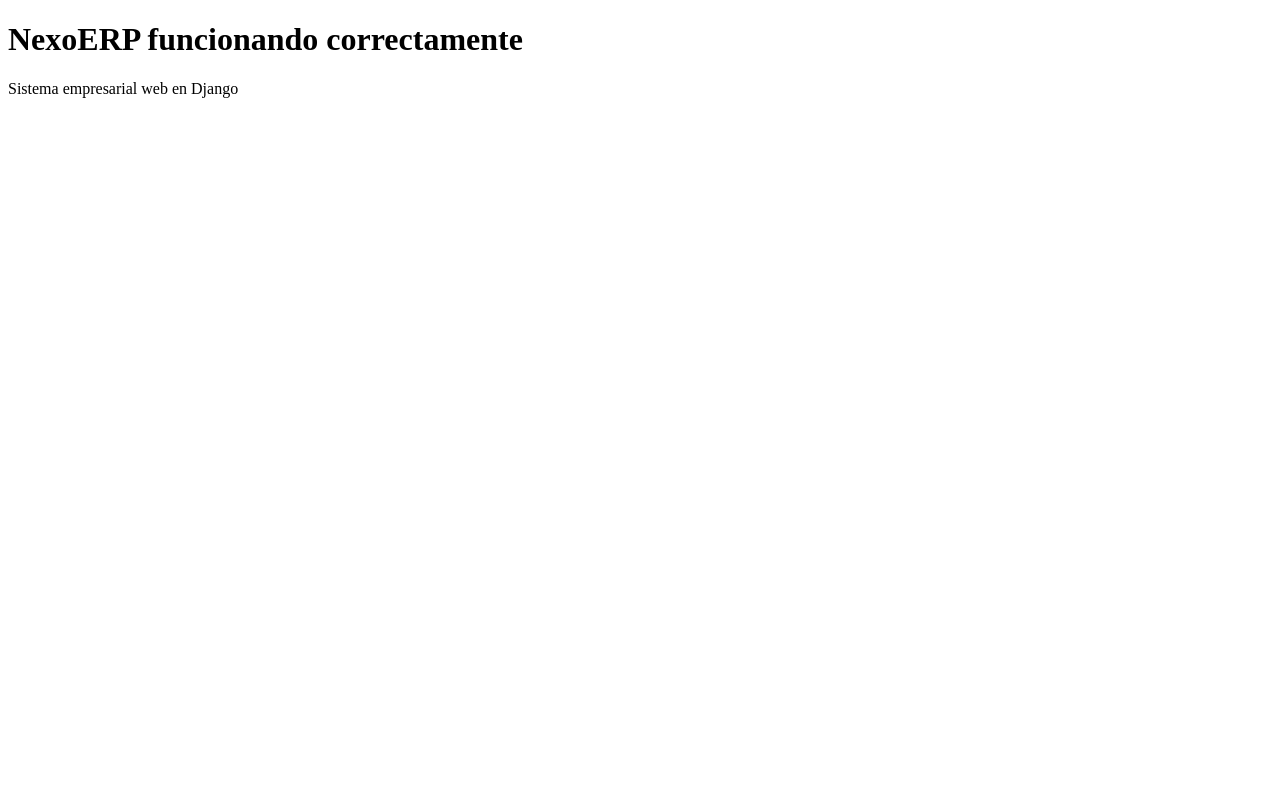
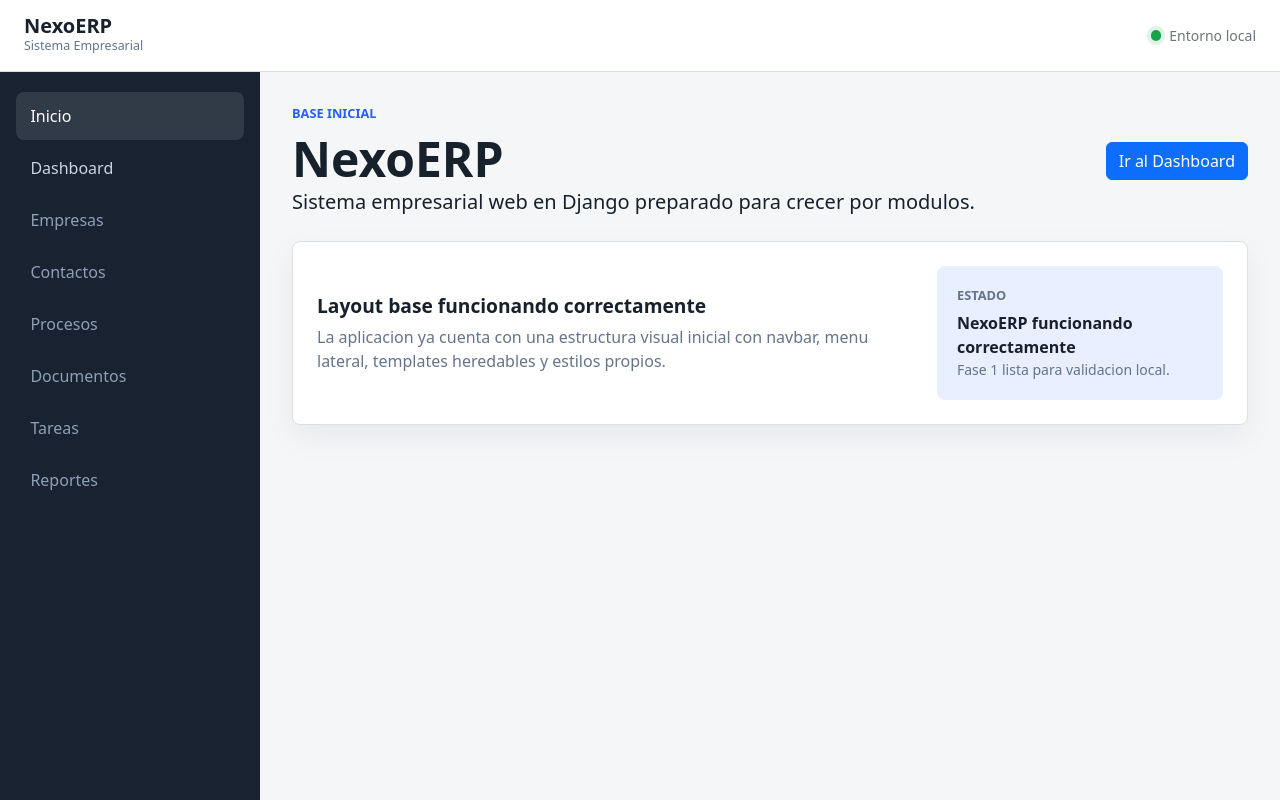
Before and after one commit to GeroDark/NexoERP, a Django app: page / in a window 1280 px wide. Run offline with Django 5.2, Linux system fonts and the light colour scheme.

Commit message:
feat: agregar layout base profesional con dashboard inicial

```diff
--- a/core/urls.py
+++ b/core/urls.py
@@ -1,10 +1,11 @@
 from django.urls import path
 
-from .views import home
+from .views import dashboard, home
 
 
 app_name = "core"
 
 urlpatterns = [
     path("", home, name="home"),
+    path("dashboard/", dashboard, name="dashboard"),
 ]
--- a/core/views.py
+++ b/core/views.py
@@ -3,3 +3,7 @@ from django.shortcuts import render
 
 def home(request):
     return render(request, "core/home.html")
+
+
+def dashboard(request):
+    return render(request, "core/dashboard.html")
--- /dev/null
+++ b/static/css/styles.css
@@ -0,0 +1,208 @@
+:root {
+    --app-bg: #f4f6f8;
+    --app-surface: #ffffff;
+    --app-border: #d9e0e7;
+    --app-text: #17212b;
+    --app-muted: #64748b;
+    --app-primary: #275efe;
+    --app-primary-soft: #e8efff;
+    --app-sidebar: #182230;
+}
+
+body {
+    min-height: 100vh;
+    background: var(--app-bg);
+    color: var(--app-text);
+    font-family: system-ui, -apple-system, BlinkMacSystemFont, "Segoe UI", sans-serif;
+}
+
+.app-shell {
+    min-height: 100vh;
+}
+
+.app-navbar {
+    min-height: 72px;
+    background: var(--app-surface);
+    border-bottom: 1px solid var(--app-border);
+}
+
+.brand-name {
+    color: var(--app-text);
+    font-size: 1.25rem;
+    font-weight: 700;
+    line-height: 1.1;
+}
+
+.brand-subtitle {
+    color: var(--app-muted);
+    font-size: 0.78rem;
+    font-weight: 500;
+}
+
+.status-dot {
+    width: 0.65rem;
+    height: 0.65rem;
+    border-radius: 50%;
+    background: #16a34a;
+    box-shadow: 0 0 0 0.25rem rgba(22, 163, 74, 0.14);
+}
+
+.app-layout {
+    display: grid;
+    grid-template-columns: 260px minmax(0, 1fr);
+    min-height: calc(100vh - 72px);
+}
+
+.app-sidebar {
+    background: var(--app-sidebar);
+    padding: 1.25rem 1rem;
+}
+
+.app-sidebar .nav-link {
+    border-radius: 0.5rem;
+    color: #cbd5e1;
+    font-weight: 500;
+    padding: 0.75rem 0.9rem;
+}
+
+.app-sidebar .nav-link:hover,
+.app-sidebar .nav-link.active {
+    background: rgba(255, 255, 255, 0.11);
+    color: #ffffff;
+}
+
+.app-sidebar .disabled-link {
+    color: #8ea0b8;
+}
+
+.app-content {
+    padding: 2rem;
+}
+
+.page-header {
+    display: flex;
+    align-items: center;
+    justify-content: space-between;
+    gap: 1rem;
+    margin-bottom: 1.5rem;
+}
+
+.page-header h1 {
+    margin: 0;
+    font-size: clamp(2rem, 4vw, 3rem);
+    font-weight: 750;
+    letter-spacing: 0;
+}
+
+.section-label {
+    margin-bottom: 0.4rem;
+    color: var(--app-primary);
+    font-size: 0.8rem;
+    font-weight: 700;
+    text-transform: uppercase;
+}
+
+.content-panel,
+.metric-card {
+    background: var(--app-surface);
+    border: 1px solid var(--app-border);
+    border-radius: 0.5rem;
+    box-shadow: 0 12px 32px rgba(15, 23, 42, 0.06);
+}
+
+.content-panel {
+    padding: 1.5rem;
+}
+
+.content-panel h2 {
+    font-size: 1.2rem;
+    font-weight: 700;
+}
+
+.content-panel p {
+    color: var(--app-muted);
+    margin-bottom: 0;
+}
+
+.status-card {
+    background: var(--app-primary-soft);
+    border-radius: 0.5rem;
+    padding: 1.25rem;
+}
+
+.status-card-label,
+.metric-card span {
+    color: var(--app-muted);
+    display: block;
+    font-size: 0.8rem;
+    font-weight: 700;
+    text-transform: uppercase;
+}
+
+.status-card strong,
+.status-card small,
+.metric-card strong,
+.metric-card small {
+    display: block;
+}
+
+.status-card strong {
+    margin-top: 0.35rem;
+}
+
+.status-card small,
+.metric-card small {
+    color: var(--app-muted);
+}
+
+.dashboard-grid {
+    display: grid;
+    gap: 1rem;
+    grid-template-columns: repeat(4, minmax(0, 1fr));
+}
+
+.metric-card {
+    min-height: 150px;
+    padding: 1.25rem;
+}
+
+.metric-card strong {
+    font-size: 2.3rem;
+    line-height: 1.2;
+    margin-top: 1rem;
+}
+
+@media (max-width: 991.98px) {
+    .app-layout {
+        grid-template-columns: 1fr;
+    }
+
+    .app-sidebar {
+        overflow-x: auto;
+        padding: 0.75rem 1rem;
+    }
+
+    .app-sidebar .nav {
+        flex-direction: row !important;
+        min-width: max-content;
+    }
+
+    .app-content {
+        padding: 1.25rem;
+    }
+
+    .page-header {
+        align-items: flex-start;
+        flex-direction: column;
+    }
+
+    .dashboard-grid {
+        grid-template-columns: repeat(2, minmax(0, 1fr));
+    }
+}
+
+@media (max-width: 575.98px) {
+    .dashboard-grid {
+        grid-template-columns: 1fr;
+    }
+}
--- /dev/null
+++ b/templates/base.html
@@ -0,0 +1,49 @@
+{% load static %}
+<!doctype html>
+<html lang="es">
+<head>
+    <meta charset="utf-8">
+    <meta name="viewport" content="width=device-width, initial-scale=1">
+    <title>{% block title %}NexoERP{% endblock %}</title>
+    <link href="https://cdn.jsdelivr.net/npm/bootstrap@5.3.3/dist/css/bootstrap.min.css" rel="stylesheet">
+    <link rel="stylesheet" href="{% static 'css/styles.css' %}">
+    {% block extra_css %}{% endblock %}
+</head>
+<body>
+    <div class="app-shell">
+        <header class="navbar navbar-expand-lg app-navbar">
+            <div class="container-fluid px-4">
+                <a class="navbar-brand d-flex flex-column" href="{% url 'core:home' %}">
+                    <span class="brand-name">NexoERP</span>
+                    <span class="brand-subtitle">Sistema Empresarial</span>
+                </a>
+                <div class="ms-auto d-flex align-items-center gap-2">
+                    <span class="status-dot"></span>
+                    <span class="small text-secondary">Entorno local</span>
+                </div>
+            </div>
+        </header>
+
+        <div class="app-layout">
+            <aside class="app-sidebar">
+                <nav class="nav flex-column gap-1">
+                    <a class="nav-link {% if request.resolver_match.url_name == 'home' %}active{% endif %}" href="{% url 'core:home' %}">Inicio</a>
+                    <a class="nav-link {% if request.resolver_match.url_name == 'dashboard' %}active{% endif %}" href="{% url 'core:dashboard' %}">Dashboard</a>
+                    <a class="nav-link disabled-link" href="#">Empresas</a>
+                    <a class="nav-link disabled-link" href="#">Contactos</a>
+                    <a class="nav-link disabled-link" href="#">Procesos</a>
+                    <a class="nav-link disabled-link" href="#">Documentos</a>
+                    <a class="nav-link disabled-link" href="#">Tareas</a>
+                    <a class="nav-link disabled-link" href="#">Reportes</a>
+                </nav>
+            </aside>
+
+            <main class="app-content">
+                {% block content %}{% endblock %}
+            </main>
+        </div>
+    </div>
+    <script src="https://cdn.jsdelivr.net/npm/bootstrap@5.3.3/dist/js/bootstrap.bundle.min.js"></script>
+    {% block extra_js %}{% endblock %}
+</body>
+</html>
--- a/templates/core/home.html
+++ b/templates/core/home.html
@@ -1,14 +1,33 @@
-<!doctype html>
-<html lang="es">
-<head>
-    <meta charset="utf-8">
-    <meta name="viewport" content="width=device-width, initial-scale=1">
-    <title>NexoERP</title>
-</head>
-<body>
-    <main>
-        <h1>NexoERP funcionando correctamente</h1>
-        <p>Sistema empresarial web en Django</p>
-    </main>
-</body>
-</html>
+{% extends "base.html" %}
+
+{% block title %}Inicio | NexoERP{% endblock %}
+
+{% block content %}
+<section class="page-header">
+    <div>
+        <p class="section-label">Base inicial</p>
+        <h1>NexoERP</h1>
+        <p class="lead mb-0">Sistema empresarial web en Django preparado para crecer por modulos.</p>
+    </div>
+    <a class="btn btn-primary" href="{% url 'core:dashboard' %}">Ir al Dashboard</a>
+</section>
+
+<section class="content-panel">
+    <div class="row g-4 align-items-center">
+        <div class="col-lg-8">
+            <h2>Layout base funcionando correctamente</h2>
+            <p>
+                La aplicacion ya cuenta con una estructura visual inicial con navbar,
+                menu lateral, templates heredables y estilos propios.
+            </p>
+        </div>
+        <div class="col-lg-4">
+            <div class="status-card">
+                <span class="status-card-label">Estado</span>
+                <strong>NexoERP funcionando correctamente</strong>
+                <small>Fase 1 lista para validacion local.</small>
+            </div>
+        </div>
+    </div>
+</section>
+{% endblock %}
```
Also changed, not shown: templates/core/dashboard.html (added, +44 -0 lines), README.md.
